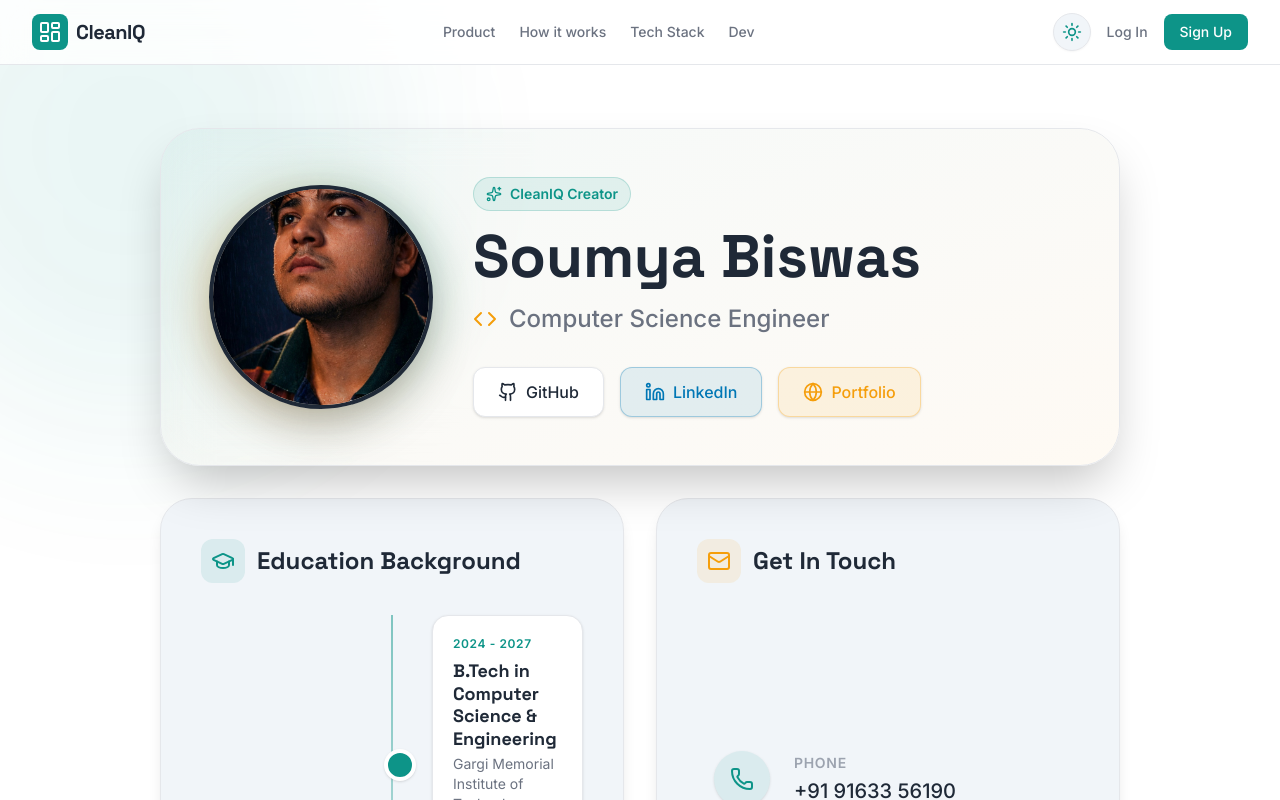
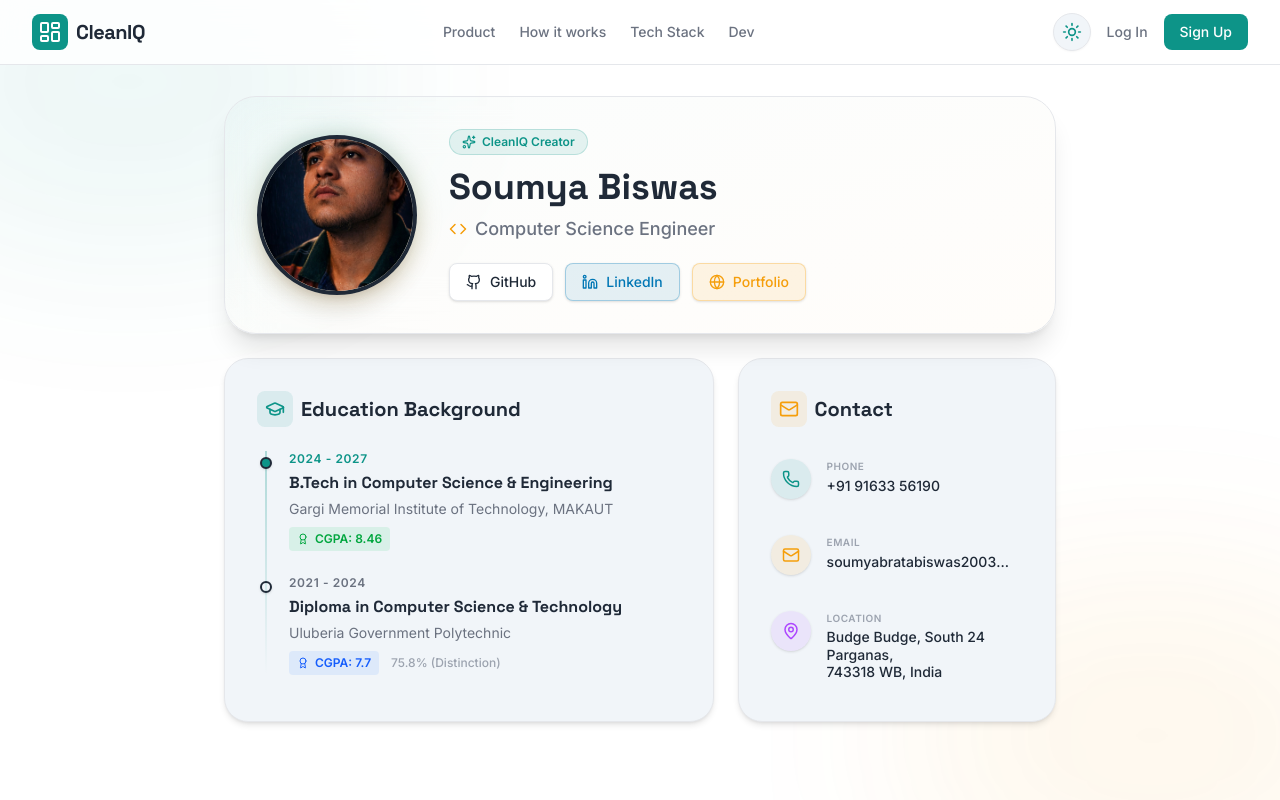
Before and after one commit to NEXTER-Soumya/CleanIQ, a React (Vite) app in the folder frontend/: page /about-developer in a window 1280 px wide. Shown: the top 800 px of the page. Built offline with nearby package versions, Linux system fonts and the light colour scheme.

Commit message:
Make About Developer UI more compact and elegant

```diff
--- a/frontend/src/pages/AboutDeveloperPage.jsx
+++ b/frontend/src/pages/AboutDeveloperPage.jsx
@@ -1,14 +1,14 @@
 import { motion } from 'framer-motion';
 import { Globe, Mail, Phone, MapPin, GraduationCap, Code, Sparkles, Award } from 'lucide-react';
 
-const GithubIcon = ({ size = 24, className = "" }) => (
+const GithubIcon = ({ size = 20, className = "" }) => (
   <svg xmlns="http://www.w3.org/2000/svg" width={size} height={size} viewBox="0 0 24 24" fill="none" stroke="currentColor" strokeWidth="2" strokeLinecap="round" strokeLinejoin="round" className={className}>
     <path d="M15 22v-4a4.8 4.8 0 0 0-1-3.5c3 0 6-2 6-5.5.08-1.25-.27-2.48-1-3.5.28-1.15.28-2.35 0-3.5 0 0-1 0-3 1.5-2.64-.5-5.36-.5-8 0C6 2 5 2 5 2c-.3 1.15-.3 2.35 0 3.5A5.403 5.403 0 0 0 4 9c0 3.5 3 5.5 6 5.5-.39.49-.68 1.05-.85 1.65-.17.6-.22 1.23-.15 1.85v4"></path>
     <path d="M9 18c-4.51 2-5-2-7-2"></path>
   </svg>
 );
 
-const LinkedinIcon = ({ size = 24, className = "" }) => (
+const LinkedinIcon = ({ size = 20, className = "" }) => (
   <svg xmlns="http://www.w3.org/2000/svg" width={size} height={size} viewBox="0 0 24 24" fill="none" stroke="currentColor" strokeWidth="2" strokeLinecap="round" strokeLinejoin="round" className={className}>
     <path d="M16 8a6 6 0 0 1 6 6v7h-4v-7a2 2 0 0 0-2-2 2 2 0 0 0-2 2v7h-4v-7a6 6 0 0 1 6-6z"></path>
     <rect x="2" y="9" width="4" height="12"></rect>
@@ -24,22 +24,22 @@ export default function AboutDeveloperPage() {
     visible: {
       opacity: 1,
       transition: {
-        staggerChildren: 0.15
+        staggerChildren: 0.1
       }
     }
   };
 
   const itemVariants = {
-    hidden: { opacity: 0, y: 30 },
+    hidden: { opacity: 0, y: 20 },
     visible: {
       opacity: 1,
       y: 0,
-      transition: { type: 'spring', stiffness: 80, damping: 15 }
+      transition: { type: 'spring', stiffness: 100, damping: 20 }
     }
   };
 
   return (
-    <PageWrapper className="min-h-screen bg-surface relative overflow-hidden py-24 lg:py-32">
+    <PageWrapper className="min-h-screen bg-surface relative overflow-hidden py-16 lg:py-24">
       <DocumentTitle title="About the Developer - CleanIQ" />
 
       {/* Animated Background Elements */}
@@ -48,9 +48,9 @@ export default function AboutDeveloperPage() {
         <div className="absolute bottom-[-10%] right-[-10%] w-[40%] h-[40%] bg-accent/10 rounded-full blur-[100px] animate-pulse" style={{ animationDelay: '2s' }} />
       </div>
 
-      <div className="max-w-5xl mx-auto px-4 sm:px-6 lg:px-8 relative z-10">
+      <div className="max-w-4xl mx-auto px-4 sm:px-6 lg:px-8 relative z-10">
         <motion.div
-          className="flex flex-col gap-8"
+          className="flex flex-col gap-6"
           variants={containerVariants}
           initial="hidden"
           animate="visible"
@@ -58,20 +58,20 @@ export default function AboutDeveloperPage() {
           {/* Header Card (Glassmorphism) */}
           <motion.div
             variants={itemVariants}
-            className="bg-surface-elevated/70 backdrop-blur-xl rounded-[2.5rem] border border-divider shadow-2xl overflow-hidden relative group"
+            className="bg-surface-elevated/70 backdrop-blur-xl rounded-[2rem] border border-divider shadow-xl overflow-hidden relative group"
           >
-            <div className="absolute inset-0 bg-gradient-to-br from-brand/10 to-accent/10 opacity-50 transition-opacity duration-500 group-hover:opacity-100" />
-            <div className="p-8 md:p-12 relative z-10 flex flex-col md:flex-row items-center gap-10">
+            <div className="absolute inset-0 bg-gradient-to-br from-brand/5 to-accent/5 opacity-50 transition-opacity duration-500 group-hover:opacity-100" />
+            <div className="p-6 md:p-8 relative z-10 flex flex-col md:flex-row items-center gap-6 md:gap-8">
               <div className="relative">
                 <motion.div
-                  className="absolute inset-0 bg-gradient-to-tr from-brand to-accent rounded-full blur-xl opacity-50"
+                  className="absolute inset-0 bg-gradient-to-tr from-brand to-accent rounded-full blur-md opacity-40"
                   animate={{ rotate: 360 }}
-                  transition={{ duration: 10, repeat: Infinity, ease: "linear" }}
+                  transition={{ duration: 15, repeat: Infinity, ease: "linear" }}
                 />
                 <img
                   src="/soumya-profile.jpg"
                   alt="Soumya Biswas"
-                  className="w-48 h-48 md:w-56 md:h-56 rounded-full object-cover border-4 border-surface shadow-2xl relative z-10 transition-transform duration-500 hover:scale-105"
+                  className="w-32 h-32 md:w-40 md:h-40 rounded-full object-cover border-4 border-surface shadow-xl relative z-10 transition-transform duration-500 group-hover:scale-105"
                 />
               </div>
 
@@ -80,113 +80,109 @@ export default function AboutDeveloperPage() {
                   initial={{ opacity: 0, scale: 0.9 }}
                   animate={{ opacity: 1, scale: 1 }}
                   transition={{ delay: 0.2 }}
-                  className="inline-flex items-center gap-2 px-3 py-1.5 rounded-full bg-brand/10 border border-brand/20 text-brand text-sm font-semibold mb-4"
+                  className="inline-flex items-center gap-1.5 px-3 py-1 rounded-full bg-brand/10 border border-brand/20 text-brand text-xs font-semibold mb-3"
                 >
-                  <Sparkles size={16} /> CleanIQ Creator
+                  <Sparkles size={14} /> CleanIQ Creator
                 </motion.div>
-                <h1 className="text-5xl md:text-6xl font-bold font-heading mb-4 text-primary bg-clip-text text-transparent bg-gradient-to-r from-primary to-primary/60">
+                <h1 className="text-3xl md:text-4xl font-bold font-heading mb-2 text-primary">
                   Soumya Biswas
                 </h1>
-                <p className="text-xl md:text-2xl text-secondary mb-8 flex items-center justify-center md:justify-start gap-3 font-medium">
-                  <Code size={24} className="text-accent" /> Computer Science Engineer
+                <p className="text-lg text-secondary mb-5 flex items-center justify-center md:justify-start gap-2 font-medium">
+                  <Code size={18} className="text-accent" /> Computer Science Engineer
                 </p>
 
-                <div className="flex flex-wrap gap-4 justify-center md:justify-start">
-                  <a href="https://github.com/NEXTER-Soumya" target="_blank" rel="noopener noreferrer" className="flex items-center gap-2 bg-surface hover:bg-surface-elevated border border-divider hover:border-brand/50 px-6 py-3 rounded-xl transition-all shadow-sm hover:shadow-md text-primary font-medium hover:-translate-y-1">
-                    <GithubIcon size={20} /> GitHub
+                <div className="flex flex-wrap gap-3 justify-center md:justify-start">
+                  <a href="https://github.com/NEXTER-Soumya" target="_blank" rel="noopener noreferrer" className="flex items-center gap-2 bg-surface hover:bg-surface-elevated border border-divider hover:border-brand/50 px-4 py-2 rounded-lg transition-all shadow-sm text-primary text-sm font-medium">
+                    <GithubIcon size={16} /> GitHub
                   </a>
-                  <a href="https://www.linkedin.com/in/soumyabiswas2003/" target="_blank" rel="noopener noreferrer" className="flex items-center gap-2 bg-[#0077b5]/10 hover:bg-[#0077b5]/20 border border-[#0077b5]/30 px-6 py-3 rounded-xl transition-all shadow-sm hover:shadow-md text-[#0077b5] font-medium hover:-translate-y-1">
-                    <LinkedinIcon size={20} /> LinkedIn
+                  <a href="https://www.linkedin.com/in/soumyabiswas2003/" target="_blank" rel="noopener noreferrer" className="flex items-center gap-2 bg-[#0077b5]/10 hover:bg-[#0077b5]/20 border border-[#0077b5]/30 px-4 py-2 rounded-lg transition-all shadow-sm text-[#0077b5] text-sm font-medium">
+                    <LinkedinIcon size={16} /> LinkedIn
                   </a>
-                  <a href="https://biswasoumya.vercel.app/" target="_blank" rel="noopener noreferrer" className="flex items-center gap-2 bg-accent/10 hover:bg-accent/20 border border-accent/30 px-6 py-3 rounded-xl transition-all shadow-sm hover:shadow-md text-accent font-medium hover:-translate-y-1">
-                    <Globe size={20} /> Portfolio
+                  <a href="https://biswasoumya.vercel.app/" target="_blank" rel="noopener noreferrer" className="flex items-center gap-2 bg-accent/10 hover:bg-accent/20 border border-accent/30 px-4 py-2 rounded-lg transition-all shadow-sm text-accent text-sm font-medium">
+                    <Globe size={16} /> Portfolio
                   </a>
                 </div>
               </div>
             </div>
           </motion.div>
 
-          <div className="grid grid-cols-1 md:grid-cols-2 gap-8">
-            {/* Education Card */}
-            <motion.div variants={itemVariants} className="bg-surface-elevated rounded-[2rem] border border-divider shadow-lg p-8 md:p-10 hover:border-brand/30 transition-colors">
-              <h2 className="text-2xl font-bold text-primary font-heading mb-8 flex items-center gap-3">
-                <div className="p-2.5 bg-brand/10 text-brand rounded-xl"><GraduationCap size={24} /></div>
+          <div className="grid grid-cols-1 md:grid-cols-5 gap-6">
+            {/* Education Card (Takes 3 columns) */}
+            <motion.div variants={itemVariants} className="md:col-span-3 bg-surface-elevated rounded-[1.5rem] border border-divider shadow-md p-6 md:p-8 hover:border-brand/30 transition-colors">
+              <h2 className="text-xl font-bold text-primary font-heading mb-6 flex items-center gap-2">
+                <div className="p-2 bg-brand/10 text-brand rounded-lg"><GraduationCap size={20} /></div>
                 Education Background
               </h2>
 
-              <div className="space-y-8 relative before:absolute before:inset-0 before:ml-[1.4rem] before:-translate-x-px md:before:mx-auto md:before:translate-x-0 before:h-full before:w-0.5 before:bg-gradient-to-b before:from-brand/50 before:to-transparent">
+              <div className="space-y-6 relative before:absolute before:inset-0 before:ml-2 before:h-full before:w-0.5 before:bg-gradient-to-b before:from-brand/30 before:to-transparent">
 
                 {/* Degree 1 */}
-                <div className="relative flex items-center justify-between md:justify-normal md:odd:flex-row-reverse group is-active">
-                  <div className="flex items-center justify-center w-8 h-8 rounded-full border-4 border-surface bg-brand text-white shadow shrink-0 md:order-1 md:group-odd:-translate-x-1/2 md:group-even:translate-x-1/2 z-10" />
-                  <div className="w-[calc(100%-4rem)] md:w-[calc(50%-2.5rem)] p-5 rounded-2xl bg-surface border border-divider shadow-sm group-hover:border-brand/30 transition-colors">
-                    <div className="flex items-center justify-between mb-2">
-                      <span className="text-xs font-bold text-brand uppercase tracking-wider">2024 - 2027</span>
-                    </div>
-                    <h3 className="font-bold text-primary text-lg mb-1 leading-tight">B.Tech in Computer Science & Engineering</h3>
-                    <p className="text-sm text-secondary mb-3">Gargi Memorial Institute of Technology, MAKAUT</p>
-                    <div className="inline-flex items-center gap-1.5 px-2.5 py-1 rounded-lg bg-green-500/10 text-green-600 dark:text-green-400 text-sm font-bold">
-                      <Award size={14} /> CGPA: 8.46
-                    </div>
+                <div className="relative pl-8">
+                  <div className="absolute left-[3px] top-1.5 w-3 h-3 rounded-full border-2 border-surface bg-brand shadow z-10" />
+                  <div className="flex items-center justify-between mb-1">
+                    <span className="text-xs font-bold text-brand uppercase tracking-wider">2024 - 2027</span>
+                  </div>
+                  <h3 className="font-bold text-primary text-base mb-1">B.Tech in Computer Science & Engineering</h3>
+                  <p className="text-sm text-secondary mb-2">Gargi Memorial Institute of Technology, MAKAUT</p>
+                  <div className="inline-flex items-center gap-1.5 px-2 py-1 rounded bg-green-500/10 text-green-600 dark:text-green-400 text-xs font-bold">
+                    <Award size={12} /> CGPA: 8.46
                   </div>
                 </div>
 
                 {/* Degree 2 */}
-                <div className="relative flex items-center justify-between md:justify-normal md:odd:flex-row-reverse group">
-                  <div className="flex items-center justify-center w-8 h-8 rounded-full border-4 border-surface bg-secondary text-white shadow shrink-0 md:order-1 md:group-odd:-translate-x-1/2 md:group-even:translate-x-1/2 z-10" />
-                  <div className="w-[calc(100%-4rem)] md:w-[calc(50%-2.5rem)] p-5 rounded-2xl bg-surface border border-divider shadow-sm group-hover:border-secondary/30 transition-colors">
-                    <div className="flex items-center justify-between mb-2">
-                      <span className="text-xs font-bold text-secondary uppercase tracking-wider">2021 - 2024</span>
+                <div className="relative pl-8">
+                  <div className="absolute left-[3px] top-1.5 w-3 h-3 rounded-full border-2 border-surface bg-secondary shadow z-10" />
+                  <div className="flex items-center justify-between mb-1">
+                    <span className="text-xs font-bold text-secondary uppercase tracking-wider">2021 - 2024</span>
+                  </div>
+                  <h3 className="font-bold text-primary text-base mb-1">Diploma in Computer Science & Technology</h3>
+                  <p className="text-sm text-secondary mb-2">Uluberia Government Polytechnic</p>
+                  <div className="flex items-center gap-3">
+                    <div className="inline-flex items-center gap-1.5 px-2 py-1 rounded bg-blue-500/10 text-blue-600 dark:text-blue-400 text-xs font-bold">
+                      <Award size={12} /> CGPA: 7.7
                     </div>
-                    <h3 className="font-bold text-primary text-lg mb-1 leading-tight">Diploma in Computer Science & Technology</h3>
-                    <p className="text-sm text-secondary mb-3">Uluberia Government Polytechnic</p>
-                    <div className="flex flex-col gap-2">
-                      <div className="inline-flex items-center gap-1.5 px-2.5 py-1 rounded-lg bg-blue-500/10 text-blue-600 dark:text-blue-400 text-sm font-bold w-fit">
-                        <Award size={14} /> CGPA: 7.7
-                      </div>
-                      <span className="text-xs font-medium text-tertiary">Percentage: 75.8% (Distinction)</span>
-                    </div>
+                    <span className="text-xs font-medium text-tertiary">75.8% (Distinction)</span>
                   </div>
                 </div>
 
               </div>
             </motion.div>
 
-            {/* Contact Card */}
-            <motion.div variants={itemVariants} className="bg-surface-elevated rounded-[2rem] border border-divider shadow-lg p-8 md:p-10 hover:border-accent/30 transition-colors flex flex-col">
-              <h2 className="text-2xl font-bold text-primary font-heading mb-8 flex items-center gap-3">
-                <div className="p-2.5 bg-accent/10 text-accent rounded-xl"><Mail size={24} /></div>
-                Get In Touch
+            {/* Contact Card (Takes 2 columns) */}
+            <motion.div variants={itemVariants} className="md:col-span-2 bg-surface-elevated rounded-[1.5rem] border border-divider shadow-md p-6 md:p-8 hover:border-accent/30 transition-colors flex flex-col">
+              <h2 className="text-xl font-bold text-primary font-heading mb-6 flex items-center gap-2">
+                <div className="p-2 bg-accent/10 text-accent rounded-lg"><Mail size={20} /></div>
+                Contact
               </h2>
 
-              <div className="flex-1 flex flex-col justify-center gap-8">
-                <a href="tel:+919163356190" className="group flex items-center gap-6 p-4 rounded-2xl hover:bg-surface transition-colors border border-transparent hover:border-divider">
-                  <div className="w-14 h-14 rounded-full bg-brand/10 text-brand flex items-center justify-center group-hover:scale-110 group-hover:bg-brand group-hover:text-white transition-all shadow-sm">
-                    <Phone size={24} />
+              <div className="flex-1 flex flex-col gap-5">
+                <a href="tel:+919163356190" className="group flex items-start gap-4 hover:bg-surface/50 p-2 -ml-2 rounded-xl transition-colors">
+                  <div className="w-10 h-10 shrink-0 rounded-full bg-brand/10 text-brand flex items-center justify-center group-hover:bg-brand group-hover:text-white transition-all shadow-sm">
+                    <Phone size={18} />
                   </div>
-                  <div>
-                    <p className="text-sm font-semibold text-tertiary uppercase tracking-wider mb-1">Phone</p>
-                    <p className="text-xl font-medium text-primary group-hover:text-brand transition-colors">+91 91633 56190</p>
+                  <div className="overflow-hidden">
+                    <p className="text-[10px] font-semibold text-tertiary uppercase tracking-wider mb-0.5">Phone</p>
+                    <p className="text-sm font-medium text-primary group-hover:text-brand transition-colors">+91 91633 56190</p>
                   </div>
                 </a>
 
-                <a href="mailto:soumyabratabiswas2003@gmail.com" className="group flex items-center gap-6 p-4 rounded-2xl hover:bg-surface transition-colors border border-transparent hover:border-divider">
-                  <div className="w-14 h-14 rounded-full bg-accent/10 text-accent flex items-center justify-center group-hover:scale-110 group-hover:bg-accent group-hover:text-white transition-all shadow-sm">
-                    <Mail size={24} />
+                <a href="mailto:soumyabratabiswas2003@gmail.com" className="group flex items-start gap-4 hover:bg-surface/50 p-2 -ml-2 rounded-xl transition-colors">
+                  <div className="w-10 h-10 shrink-0 rounded-full bg-accent/10 text-accent flex items-center justify-center group-hover:bg-accent group-hover:text-white transition-all shadow-sm">
+                    <Mail size={18} />
                   </div>
-                  <div>
-                    <p className="text-sm font-semibold text-tertiary uppercase tracking-wider mb-1">Email</p>
-                    <p className="text-lg sm:text-xl font-medium text-primary group-hover:text-accent transition-colors break-all">soumyabratabiswas2003@gmail.com</p>
+                  <div className="overflow-hidden">
+                    <p className="text-[10px] font-semibold text-tertiary uppercase tracking-wider mb-0.5">Email</p>
+                    <p className="text-sm font-medium text-primary group-hover:text-accent transition-colors truncate">soumyabratabiswas2003@gmail.com</p>
                   </div>
                 </a>
 
-                <div className="group flex items-center gap-6 p-4 rounded-2xl hover:bg-surface transition-colors border border-transparent hover:border-divider">
-                  <div className="w-14 h-14 rounded-full bg-purple-500/10 text-purple-500 flex items-center justify-center group-hover:scale-110 group-hover:bg-purple-500 group-hover:text-white transition-all shadow-sm">
-                    <MapPin size={24} />
+                <div className="group flex items-start gap-4 hover:bg-surface/50 p-2 -ml-2 rounded-xl transition-colors">
+                  <div className="w-10 h-10 shrink-0 rounded-full bg-purple-500/10 text-purple-500 flex items-center justify-center group-hover:bg-purple-500 group-hover:text-white transition-all shadow-sm">
+                    <MapPin size={18} />
                   </div>
-                  <div>
-                    <p className="text-sm font-semibold text-tertiary uppercase tracking-wider mb-1">Location</p>
-                    <p className="text-lg font-medium text-primary">Budge Budge, South 24 Parganas,<br/>743318 WB, India</p>
+                  <div className="overflow-hidden">
+                    <p className="text-[10px] font-semibold text-tertiary uppercase tracking-wider mb-0.5">Location</p>
+                    <p className="text-sm font-medium text-primary leading-tight">Budge Budge, South 24 Parganas,<br/>743318 WB, India</p>
                   </div>
                 </div>
               </div>
```
